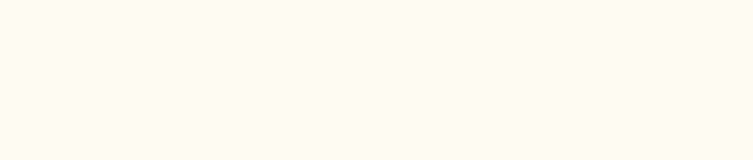
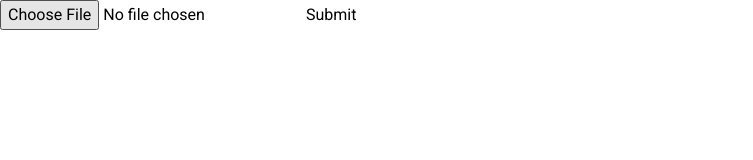
Before and after one commit to ngthuongdoan/eddie-technology, a React (Create React App) app: page /upload in a window 1280 px wide. Before the commit this address led to /404. Shown: the top 160 px of the page, without its empty margins (0-753 px from the left). Built offline with nearby package versions, Linux system fonts and the light colour scheme.

Commit message:
feat: :sparkles: firebase storage

```diff
--- a/src/plugins/firebase.ts
+++ b/src/plugins/firebase.ts
@@ -1,5 +1,6 @@
 import { initializeApp } from 'firebase/app';
 import { getFirestore } from 'firebase/firestore';
+import { getStorage } from 'firebase/storage';
 
 const firebaseConfig = {
   apiKey: process.env.REACT_APP_APIKEY,
@@ -12,3 +13,4 @@ const firebaseConfig = {
 
 export const app = initializeApp(firebaseConfig);
 export const db = getFirestore(app);
+export const storage = getStorage(app);
--- a/src/router/AppRouter.tsx
+++ b/src/router/AppRouter.tsx
@@ -5,11 +5,13 @@ import { Route, Switch } from 'react-router-dom';
 // TODO: Import pages to render
 import ErrorLayout from '../layout/ErrorLayout';
 import DefaultLayout from '../layout/DefaultLayout';
+import UploadLayout from '../layout/UploadLayout';
 
 const AppRouter: React.FC = () => {
   return (
     <Switch>
       <Route path="/404" component={ErrorLayout} />
+      <Route path="/upload" component={UploadLayout} />
       <Route path="/" component={DefaultLayout} />
     </Switch>
   );
```
